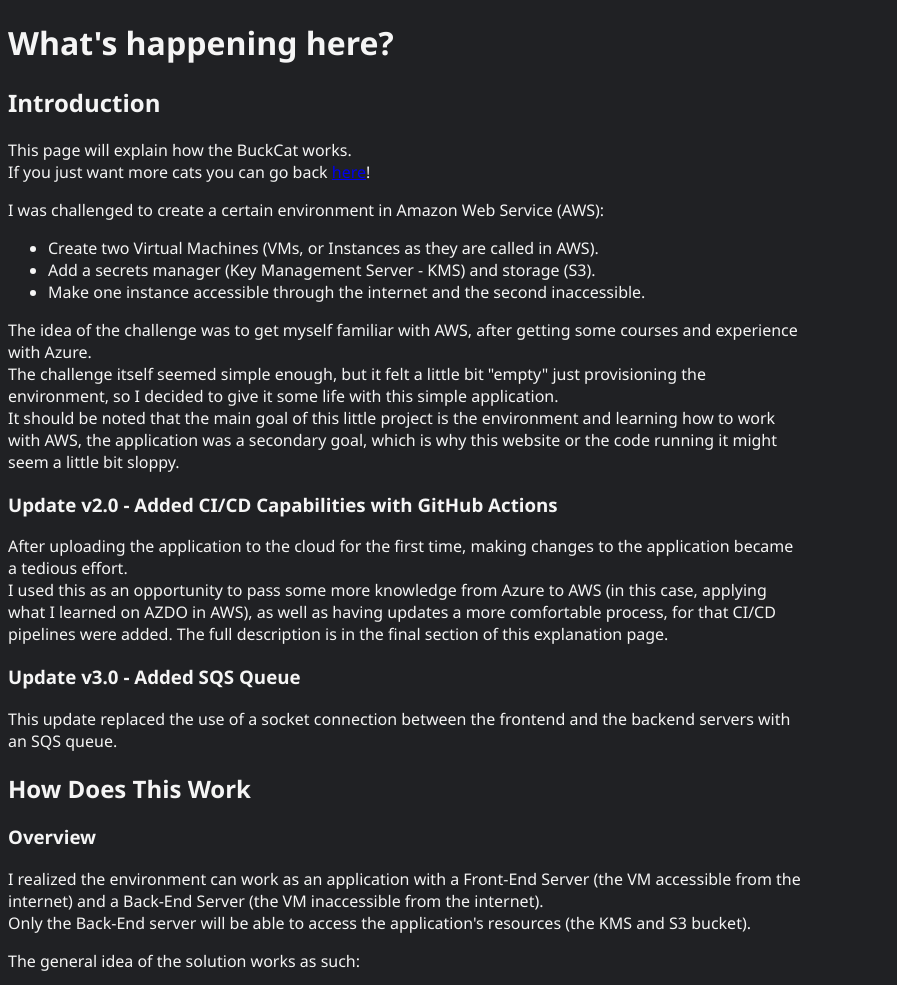
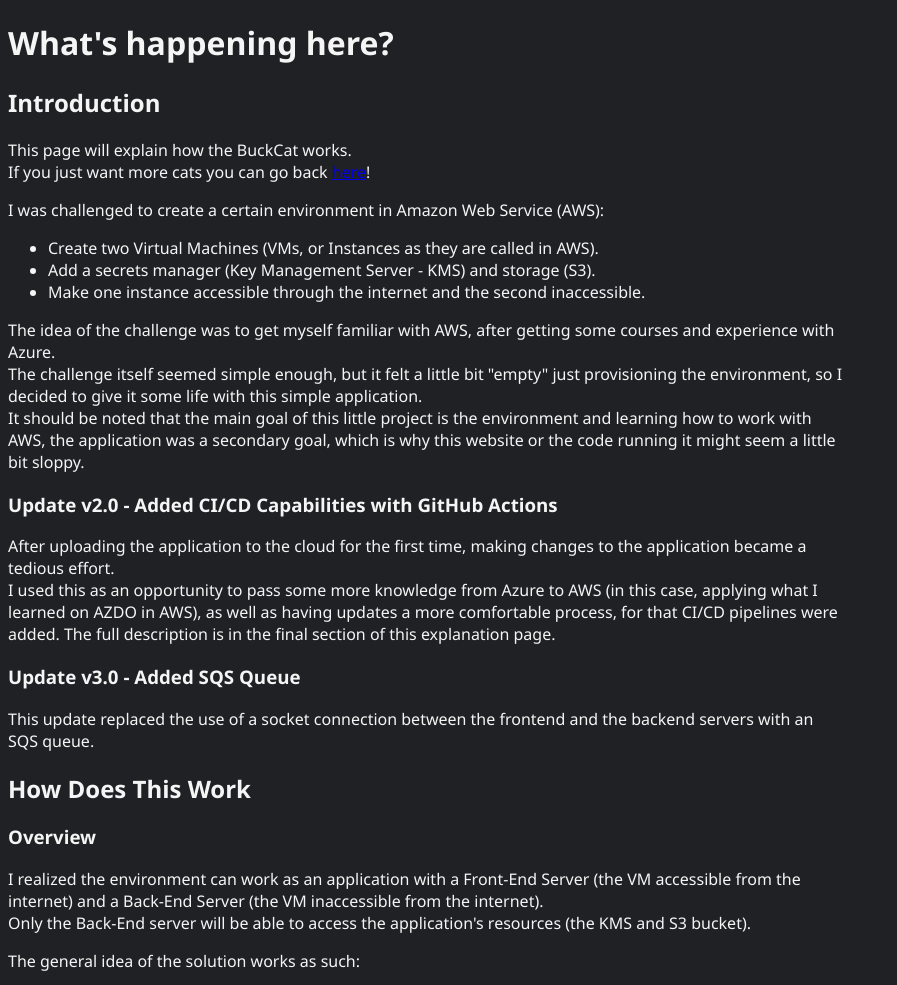
Before and after one commit to NoamVH/BuckCat, a Flask app: page /aws-explanation in a window 1280 px wide. Shown: the top 985 px of the page, without its empty margins (0-897 px from the left). Run offline with Flask 3, Linux system fonts and the light colour scheme.

Commit message:
Fixed width (#21)

```diff
--- a/Frontend/static/main.css
+++ b/Frontend/static/main.css
@@ -52,8 +52,8 @@ body {
 	padding-left:200px;
 }
 
-#Introduction, #Overview, #Summary {
-	width:63%
+#Introduction, #Overview, #Summary #ADeeperDive #Automation #IAM #Summary #FinalThoughts #Acknowledgement {
+	width:66%
 }
 
 table, th, td {
```
Also changed, not shown: Frontend/templates/explanation-gcp.html (+5 -5 lines).
